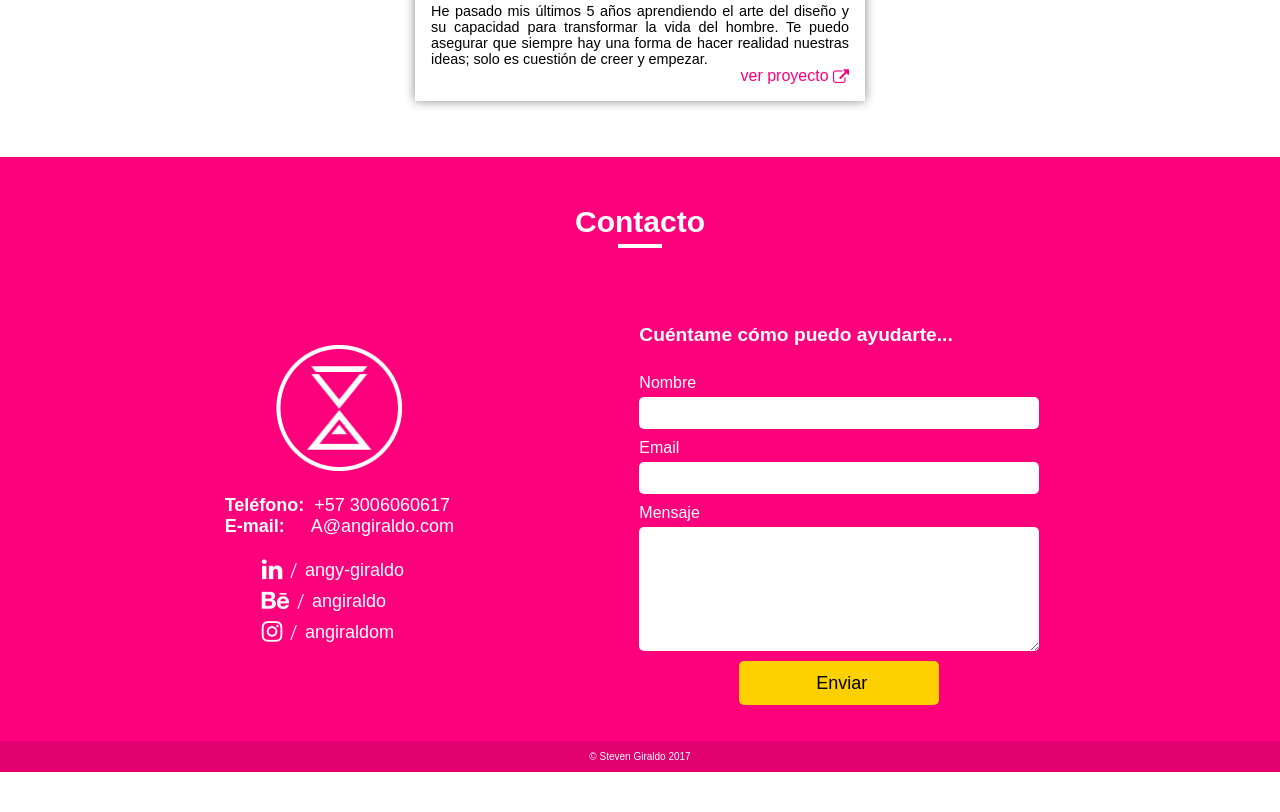
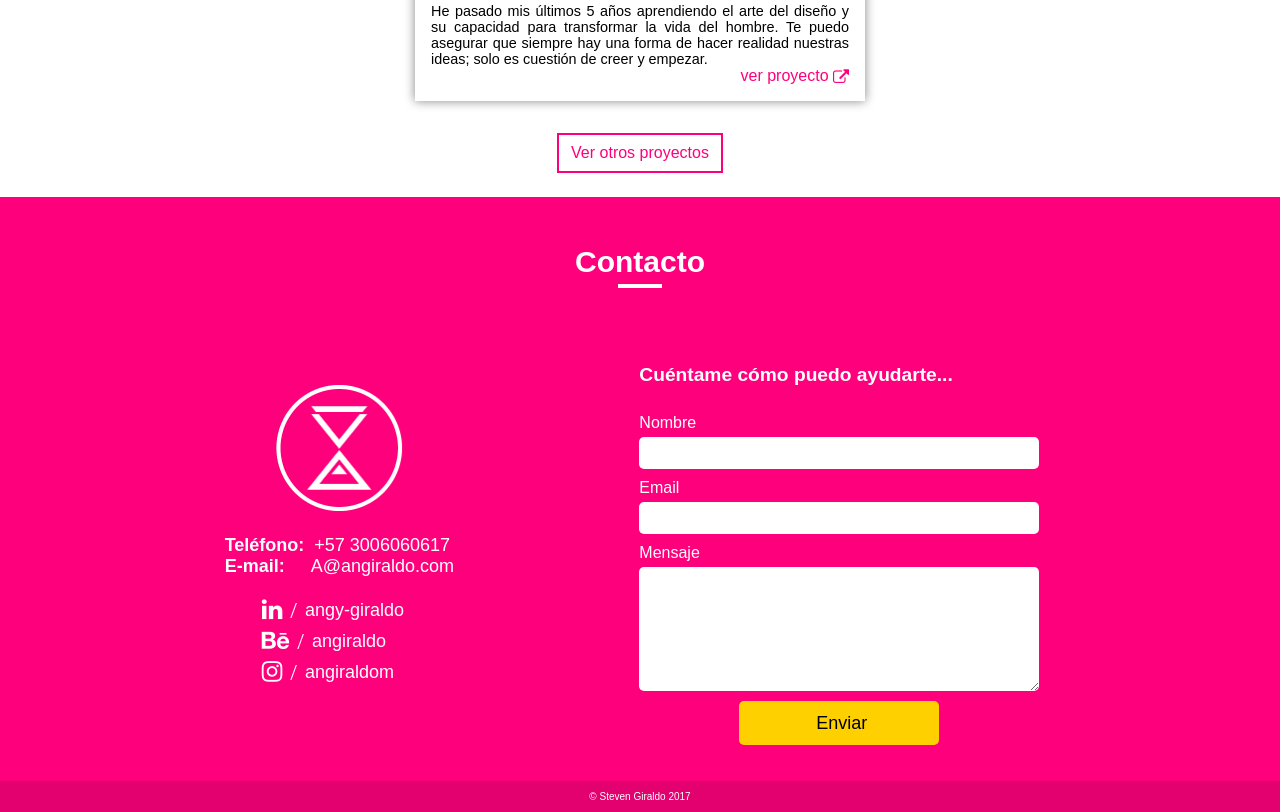
Before and after one commit to stevengiraldo/angiraldo, a plain HTML site: page index.html in a window 1280 px wide. Shown: the part 2871-3683 px from the top of the page. Before the commit the page ends 3643 px from the top, so only its background shows below. Drawn offline with nearby package versions, Linux system fonts and the light colour scheme; a script that the page names is missing; a web font is replaced by a local one.

Commit message:
agrega botón otros-proyectos

```diff
--- a/css/angiraldo.css
+++ b/css/angiraldo.css
@@ -463,6 +463,10 @@ body {
   text-align: center;
   padding: 1em;
 }
+.rights a {
+  text-decoration: none;
+  color: inherit;
+}
 
 .icon-close:before {
   content: "\f00d";
@@ -476,6 +480,24 @@ body {
 
 .ver-mas i {
   vertical-align: middle;
+}
+
+.otros-proyectos {
+  text-align: center;
+}
+
+.otros-proyectos .btn {
+    border: 2px solid #ff007d;
+    color: #ff007d;
+    display: inline-block;
+    padding: 8px 12px;
+    line-height: 20px;
+    transition: .3s;
+    text-decoration: none;
+}
+.otros-proyectos .btn:hover {
+    background-color: #ff007d;
+    color: #FFF;
 }
 
 /*  -------------- Media Queries --------------  */
--- a/index.html
+++ b/index.html
@@ -108,6 +108,7 @@
         </div>
       </div>
     </div>
+    <div class="otros-proyectos"><a href="http://be.net/angiraldo" target="_blank" class="btn">Ver otros proyectos</a></div>
     </div>
   </section>
   <section id="contacto" class="contacto">
@@ -141,7 +142,7 @@
     </div>
     </div>
   </section>
-<div class="rights">© Steven Giraldo 2017</div>
+<div class="rights"><a href="https://github.com/stevengiraldo">© Steven Giraldo 2017</a></div>
 <script src="js/smooth-scroll.min.js"></script>
 <script src="https://code.jquery.com/jquery-3.1.1.min.js" integrity="sha256-hVVnYaiADRTO2PzUGmuLJr8BLUSjGIZsDYGmIJLv2b8=" crossorigin="anonymous"></script>
 <script src="https://cdnjs.cloudflare.com/ajax/libs/hammer.js/2.0.8/hammer.min.js"></script>
```
